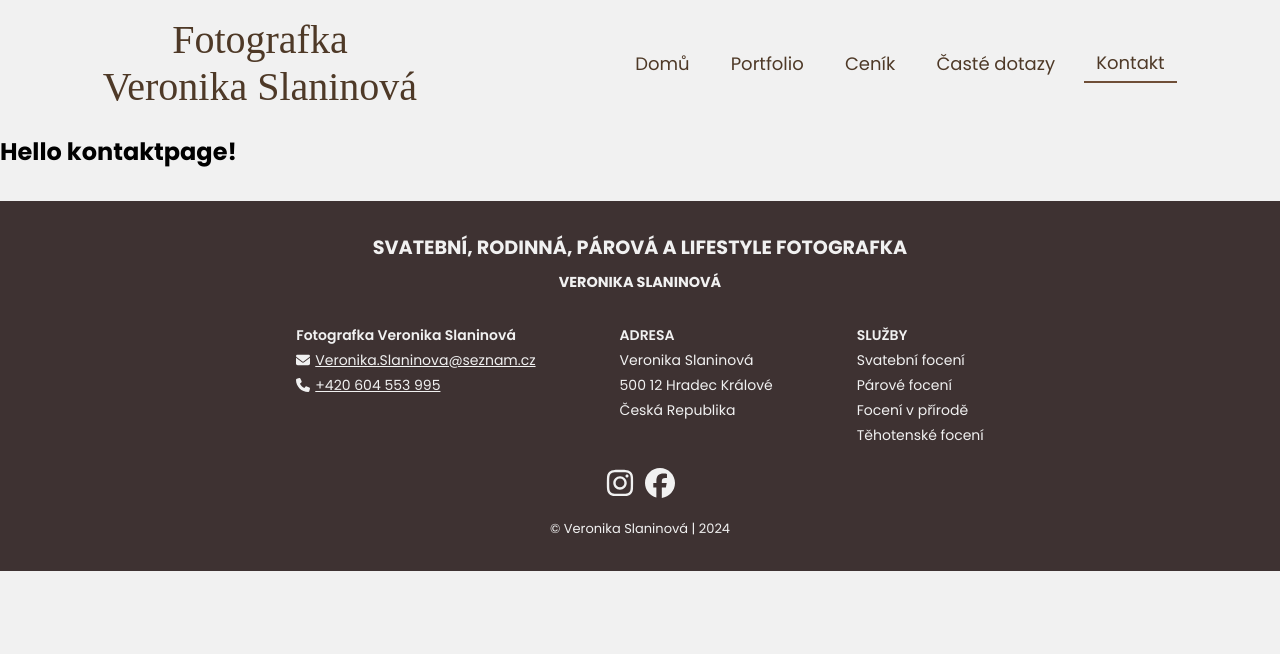
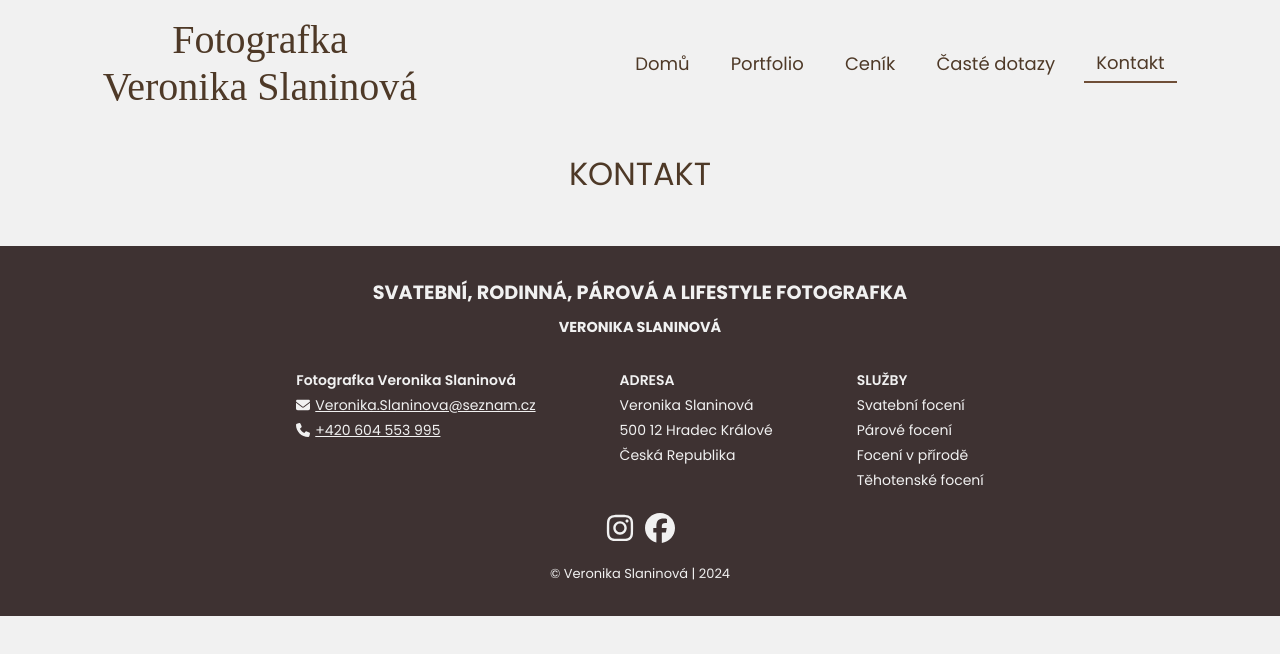
Before and after one commit to JanSpCZ/VSPhotography, a Vue app: page /kontakt in a window 1280 px wide. Shown: the top 654 px of the page. Built offline with nearby package versions, Linux system fonts and the light colour scheme; a web font is replaced by a local one.

Commit message:
kontaktpage started

```diff
--- a/src/pages/KontaktPage.vue
+++ b/src/pages/KontaktPage.vue
@@ -1,12 +1,50 @@
 <template>
-    <h2>Hello kontaktpage!</h2>
+    <h2 :class="{'animate-slide-in' : animate}">KONTAKT</h2>
 </template>
 
 <script>
 
 export default {
-    name: "KontaktPage"
+    name: "KontaktPage",
+    data() {
+        return {
+            animate: false
+        }
+    },
+    mounted() {
+        setTimeout(() => {
+            this.animate = true
+        }, 100);
+    }
 }
 
 
 </script>
+
+<style lang="scss" scoped>
+@use "src/assets/colors";
+@use "src/assets/breakpoints";
+
+@keyframes slide-in {
+  from {
+    transform: translateX(-100px);
+    opacity: 0;
+  }
+  to {
+    transform: translateX(0);
+    opacity: 1;
+  }
+}
+
+.animate-slide-in {
+  animation: slide-in 1s ease-out forwards;
+}
+
+h2 {
+  font-weight: 400;
+  font-size: xx-large;
+  color: colors.$third;
+  padding: 1rem 2rem;
+  text-align: center;
+}
+</style>
```
